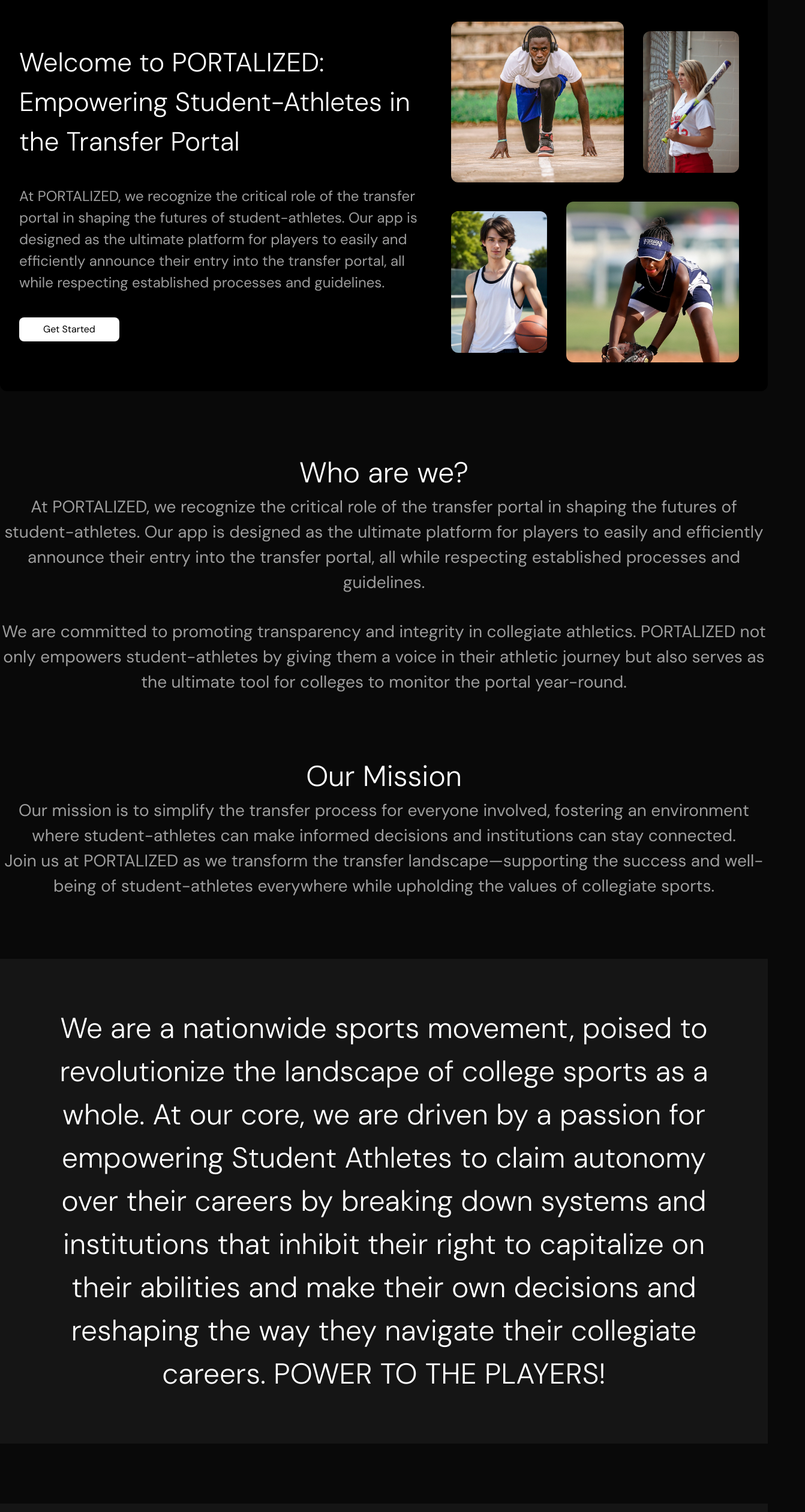
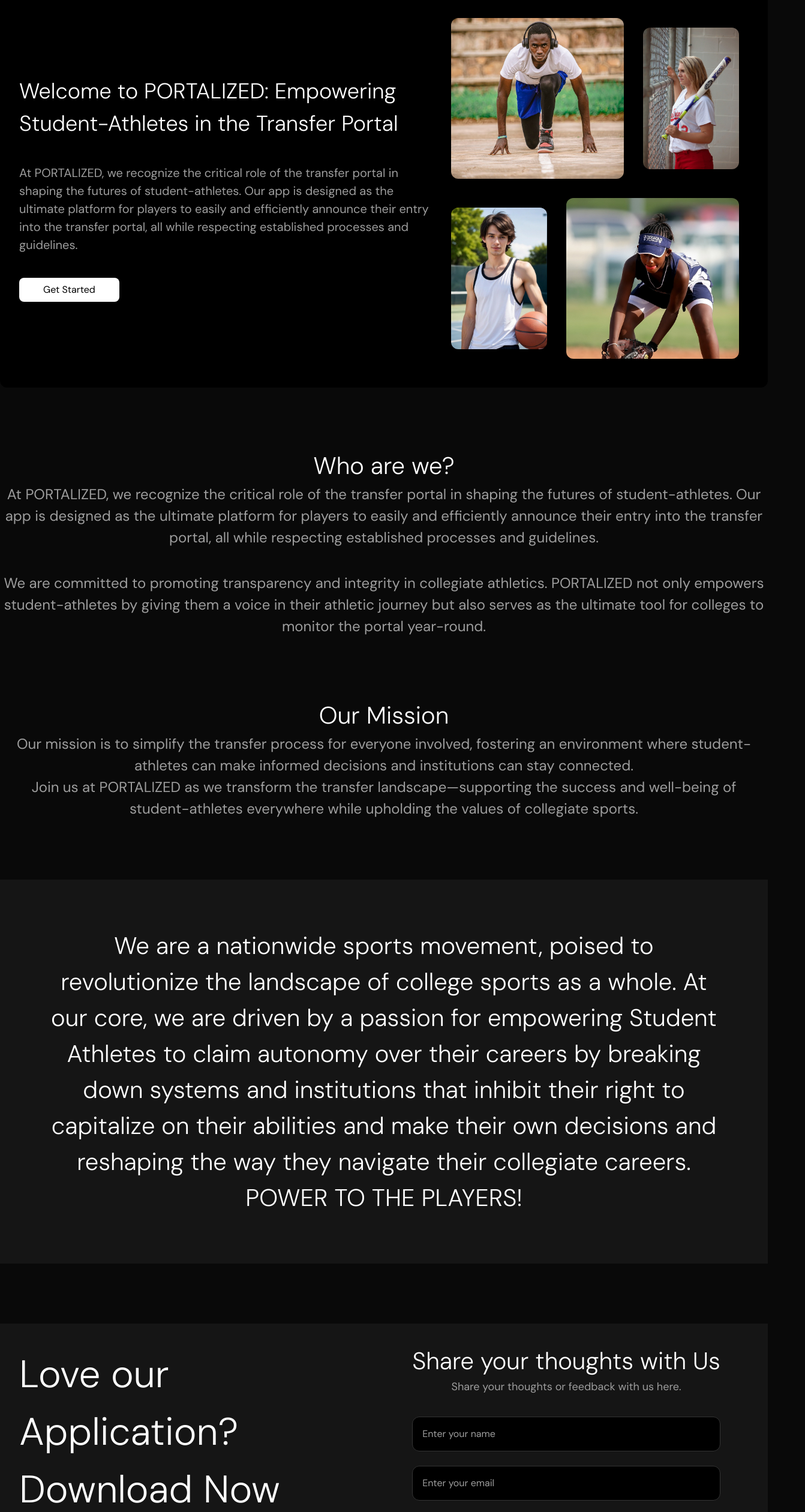
Before and after one commit to mohidmeer/portalized, a React (Create React App) app: page /about-us in a window 1280 px wide. Shown: the part 180-2700 px from the top of the page at 60% size, 1342 px wide, since content can reach past the window. Built offline with nearby package versions, Linux system fonts and the light colour scheme.

Commit message:
ui: responosve fonts

```diff
--- a/src/index.css
+++ b/src/index.css
@@ -47,109 +47,39 @@
 
 /* RESPONSIVE FONTS  */
 
+.top-heading { @apply lg:text-[64px] md:text-[56px] text-[48px];}
+.h1 { @apply lg:text-[48px] md:text-[44px] text-[40px] font-light; }
+.h2 { @apply lg:text-[40px] md:text-[36px] text-[32px] font-light; }
+.h3 { @apply lg:text-[36px] md:text-[32px] text-[28px] font-light; }
+.h4 { @apply lg:text-[32px] md:text-[28px] text-[24px] font-light; }
+.h5 { @apply lg:text-[28px] md:text-[24px] text-[20px] font-light; }
+.h6 { @apply lg:text-[24px] md:text-[20px] text-[18px] font-light; }
+.h7 { @apply text-[24px] font-light; }
+.h8 { @apply text-[20px] font-light; }
+.h9 { @apply text-[18px] font-light; }
+.h10 { @apply text-[14px] font-light; }
 
-/* Main Heading */
-.top-heading {
-  @apply text-[64px] lg:text-[72px] md:text-[60px] sm:text-[50px];
-}
+.b1 { @apply lg:text-[32px] md:text-[28px] text-[24px] font-normal; }
+.b2 { @apply lg:text-[30px] md:text-[26px] text-[22px] font-normal; }
+.b3 { @apply lg:text-[28px] md:text-[24px] text-[20px] font-normal; }
+.b4 { @apply lg:text-[24px] md:text-[20px] text-[18px] font-normal; }
+.b5 { @apply lg:text-[22px] md:text-[18px] text-[16px] font-normal; }
+.b6 { @apply lg:text-[18px] md:text-[16px] text-[14px] font-normal; }
+.b7 { @apply text-[16px] font-normal; }
+.b8 { @apply text-[14px] font-normal; }
+.b9 { @apply text-[12px] font-normal; }
+.b10 { @apply text-[10px] font-normal; }
 
-/* Heading Levels */
-.h1 {
-  @apply text-[48px] font-light lg:text-[56px] md:text-[48px] sm:text-[40px];
-}
-.h2 {
-  @apply text-[40px] font-light lg:text-[48px] md:text-[40px] sm:text-[32px];
-}
-.h3 {
-  @apply text-[36px] font-light lg:text-[44px] md:text-[36px] sm:text-[28px];
-}
-.h4 {
-  @apply text-[32px] font-light lg:text-[40px] md:text-[32px] sm:text-[24px];
-}
-.h5 {
-  @apply text-[28px] font-light lg:text-[36px] md:text-[28px] sm:text-[22px];
-}
-.h6 {
-  @apply text-[24px] font-light lg:text-[32px] md:text-[24px] sm:text-[18px];
-}
-.h7 {
-  @apply text-[24px] font-light lg:text-[30px] md:text-[24px] sm:text-[18px];
-}
-.h8 {
-  @apply text-[20px] font-light lg:text-[28px] md:text-[20px] sm:text-[16px];
-}
-.h9 {
-  @apply text-[18px] font-light lg:text-[24px] md:text-[18px] sm:text-[14px];
-}
-.h10 {
-  @apply text-[14px] font-light lg:text-[20px] md:text-[14px] sm:text-[12px];
-}
-
-/* Body Text */
-.b1 {
-  @apply text-[32px] font-normal lg:text-[36px] md:text-[32px] sm:text-[28px];
-}
-.b2 {
-  @apply text-[30px] font-normal lg:text-[34px] md:text-[30px] sm:text-[26px];
-}
-.b3 {
-  @apply text-[28px] font-normal lg:text-[32px] md:text-[28px] sm:text-[24px];
-}
-.b4 {
-  @apply text-[24px] font-normal lg:text-[28px] md:text-[24px] sm:text-[20px];
-}
-.b5 {
-  @apply text-[22px] font-normal lg:text-[26px] md:text-[22px] sm:text-[18px];
-}
-.b6 {
-  @apply text-[18px] font-normal lg:text-[22px] md:text-[18px] sm:text-[14px];
-}
-.b7 {
-  @apply text-[16px] font-normal lg:text-[20px] md:text-[16px] sm:text-[12px];
-}
-.b8 {
-  @apply text-[14px] font-normal lg:text-[18px] md:text-[14px] sm:text-[10px];
-}
-.b9 {
-  @apply text-[12px] font-normal lg:text-[16px] md:text-[12px] sm:text-[8px];
-}
-.b10 {
-  @apply text-[10px] font-normal lg:text-[14px] md:text-[10px] sm:text-[6px];
-}
-
-/* Custom Text Sizes */
-.c1 {
-  @apply text-[28px] lg:text-[32px] md:text-[28px] sm:text-[24px];
-}
-.c2 {
-  @apply text-[26px] lg:text-[30px] md:text-[26px] sm:text-[22px];
-}
-.c3 {
-  @apply text-[24px] lg:text-[28px] md:text-[24px] sm:text-[20px];
-}
-.c4 {
-  @apply text-[22px] lg:text-[26px] md:text-[22px] sm:text-[18px];
-}
-.c5 {
-  @apply text-[20px] lg:text-[24px] md:text-[20px] sm:text-[16px];
-}
-.c6 {
-  @apply text-[18px] lg:text-[22px] md:text-[18px] sm:text-[14px];
-}
-.c7 {
-  @apply text-[16px] lg:text-[20px] md:text-[16px] sm:text-[12px];
-}
-.c8 {
-  @apply text-[14px] lg:text-[18px] md:text-[14px] sm:text-[10px];
-}
-.c9 {
-  @apply text-[12px] lg:text-[16px] md:text-[12px] sm:text-[8px];
-}
-.c10 {
-  @apply text-[10px] lg:text-[14px] md:text-[10px] sm:text-[6px];
-}
-
-
+.c1 { @apply lg:text-[28px] md:text-[24px] text-[20px]; }
+.c2 { @apply lg:text-[26px] md:text-[22px] text-[18px]; }
+.c3 { @apply lg:text-[24px] md:text-[20px] text-[16px]; }
+.c4 { @apply lg:text-[22px] md:text-[18px] text-[16px]; }
+.c5 { @apply lg:text-[20px] md:text-[16px] text-[14px]; }
+.c6 { @apply lg:text-[18px] md:text-[14px] text-[12px]; }
+.c7 { @apply text-[16px]; }
+.c8 { @apply text-[14px]; }
+.c9 { @apply text-[12px]; }
+.c10 { @apply text-[10px]; }
 
 
 
```
